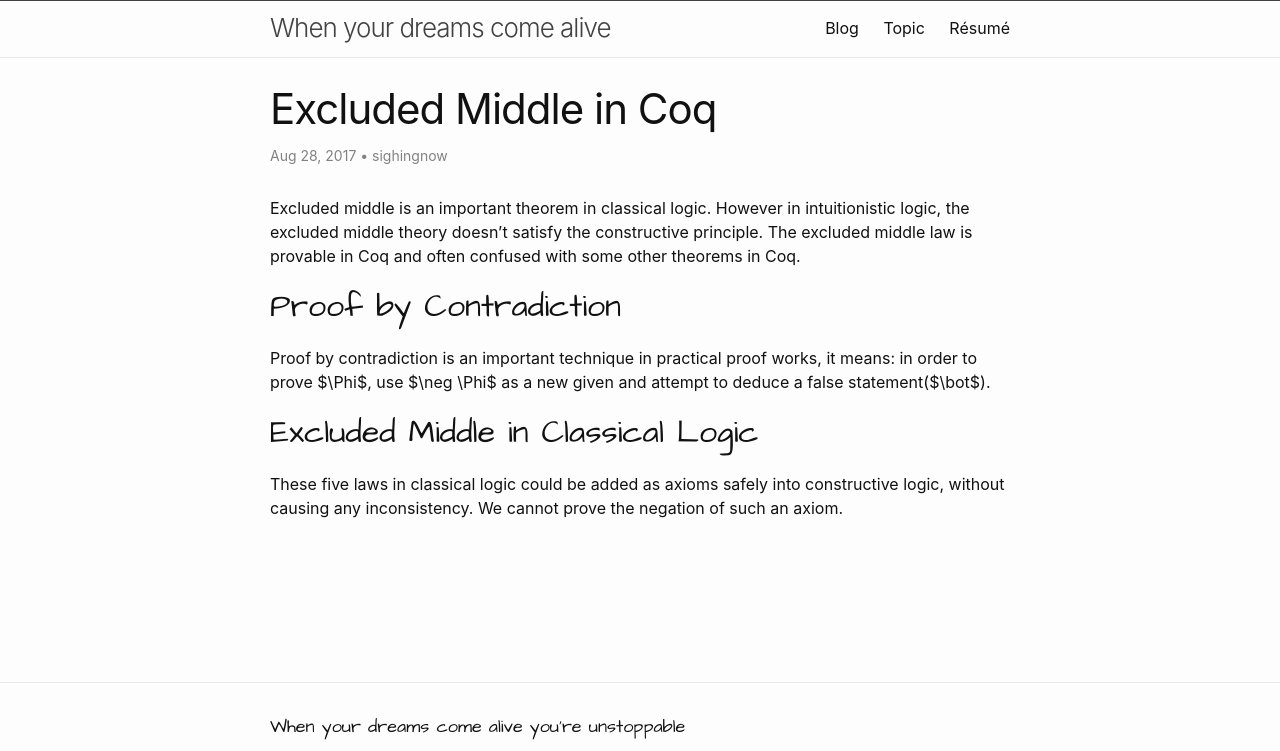
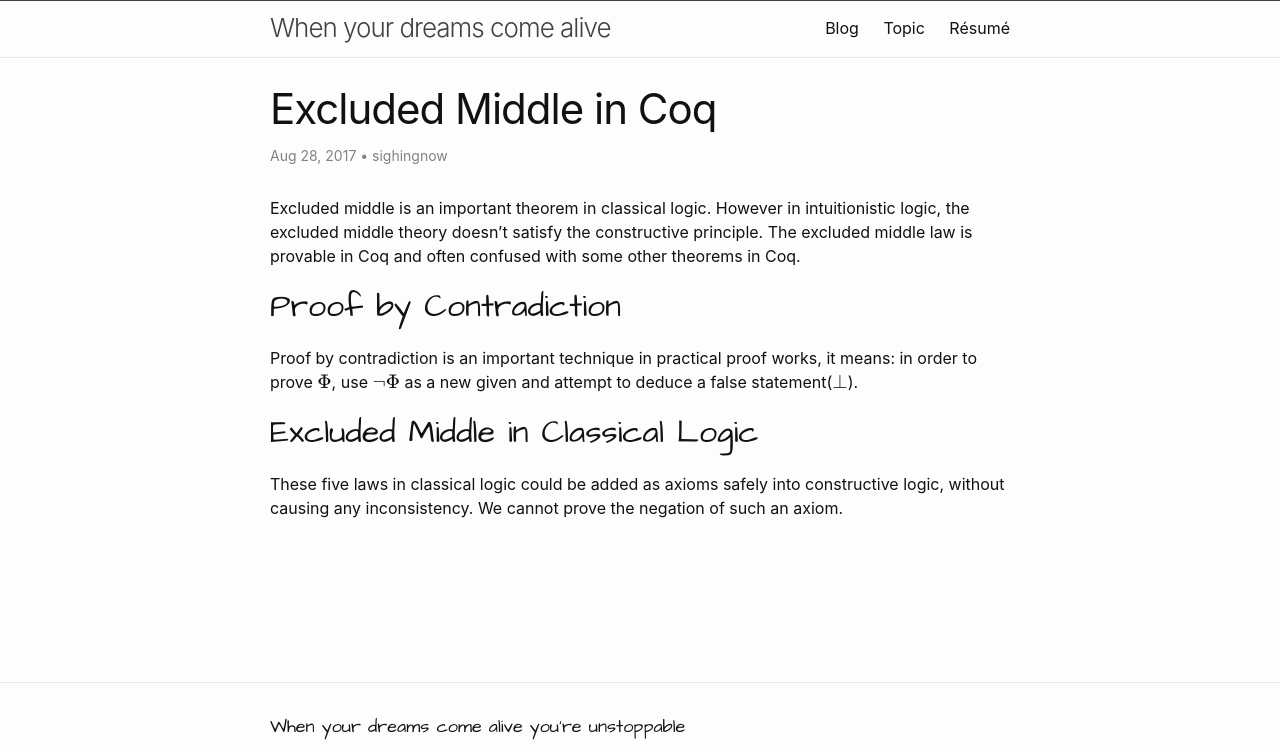
Before and after one commit to sighingnow/sighingnow.github.io, a Jekyll site: the page built from _posts/coq/2017-08-28-excluded_middle.md, in a window 1280 px wide, cut to the strip 0-751 px from the top of the page. Built offline with Jekyll 4.4.1, drawn with Linux system fonts in a browser that asks for light colours; formulas are drawn with MathJax 3.

Commit message:
Include mathjax.
Signed-off-by: HE, Tao <sighingnow@gmail.com>

```diff
--- a/_layouts/post.html
+++ b/_layouts/post.html
@@ -19,6 +19,8 @@ layout: default
     {{ content }}
   </div>
 
+  {%- include mathjax.html -%}
+
   {%- if site.disqushandler -%}
     {%- include disqus_comments.html -%}
   {%- endif -%}
```
